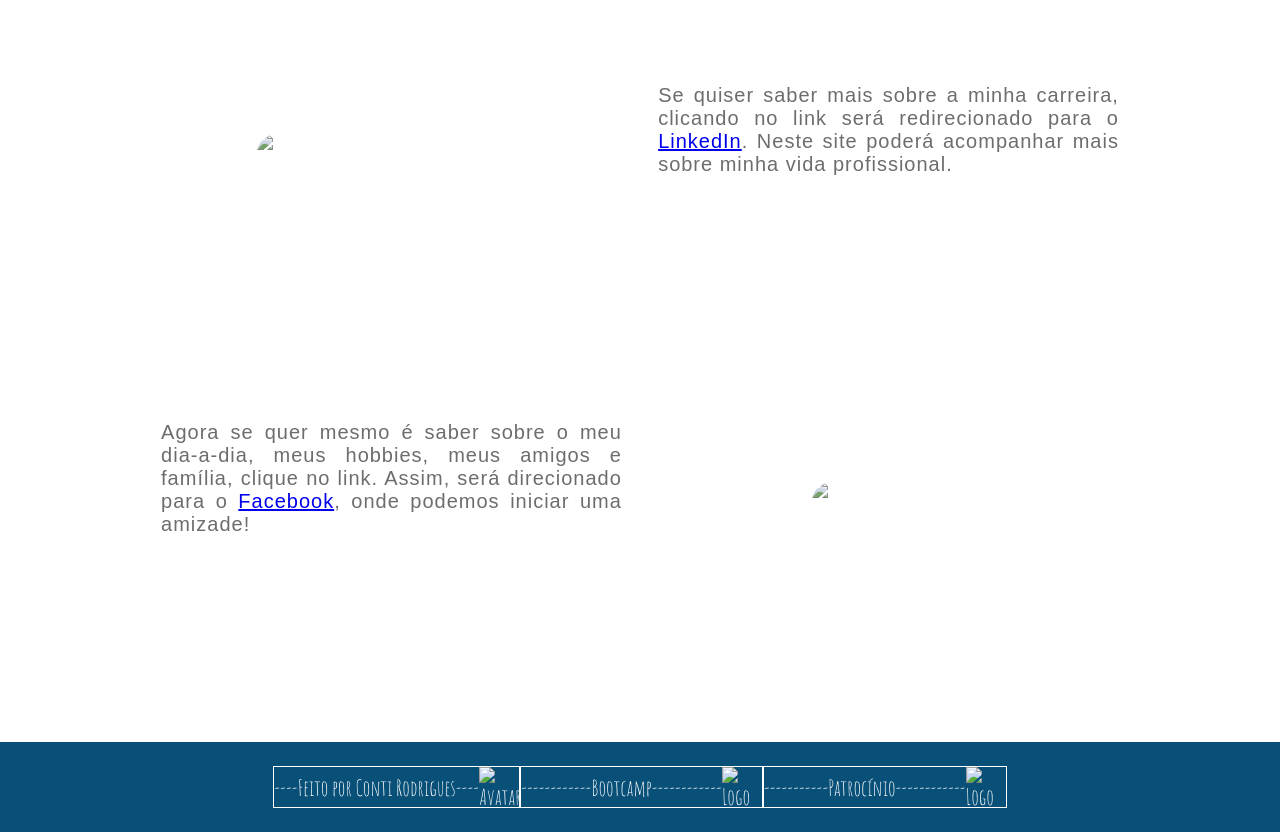
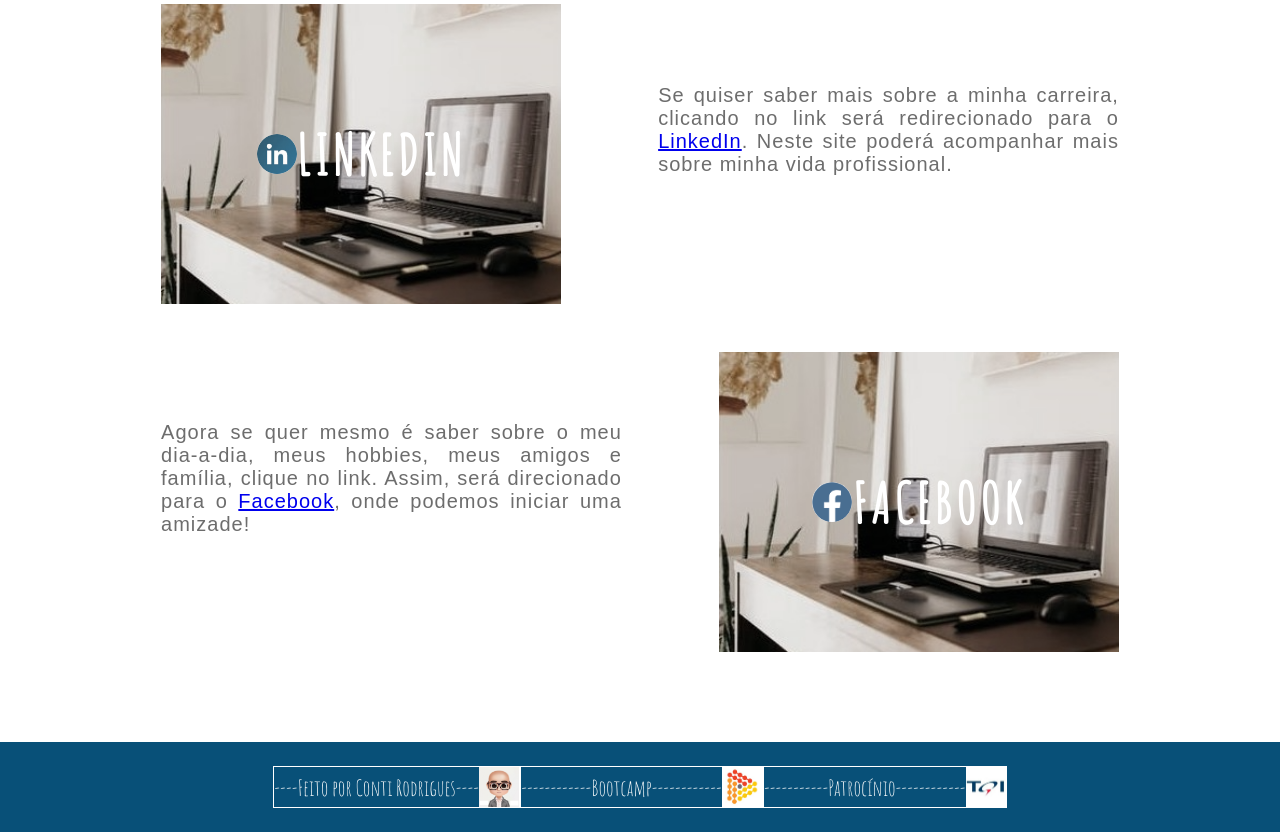
Before and after one commit to ContiRodrigues/desafio-dio-css-transition, a plain HTML site: page index.html in a window 1280 px wide. Shown: the part 1240-2072 px from the top of the page. Drawn offline with Linux system fonts and the light colour scheme.

Commit message:
Correção erro em imagens

```diff
--- a/index.html
+++ b/index.html
@@ -1,5 +1,5 @@
 <!DOCTYPE html>
-<html lang="en">
+<html lang="pt-br">
 <head>
     <meta charset="UTF-8">
     <meta name="viewport" content="width=device-width, initial-scale=1.0">
@@ -51,7 +51,7 @@
             </div>
             <div class="card">
                 <div class="card-wrapper">
-                    <img class="card-wrapper-img" src="./logoGitHub.jpg" alt="Logo GitHub">
+                    <img class="card-wrapper-img" src="./img/logoGitHub.jpg" alt="Logo GitHub">
                     <h2>GitHub</h2>
                     <p>Acompanhe alguns dos meus projetos</p>
                 </div>
@@ -60,7 +60,7 @@
         <div class="card-container">
             <div class="card">
                 <div class="card-wrapper">
-                    <img class="card-wrapper-img" src="./logoLinkedIn.jpg" alt="Logo LinkedIn">
+                    <img class="card-wrapper-img" src="./img/logoLinkedIn.jpg" alt="Logo LinkedIn">
                     <h2>LinkedIn</h2>
                     <p>Acompanhe minha carreira!</p>
                 </div>
@@ -79,7 +79,7 @@
             </div>
             <div class="card">
                 <div class="card-wrapper">
-                    <img class="card-wrapper-img" src="./logoFacebook.jpg" alt="Logo Facebook">
+                    <img class="card-wrapper-img" src="./img/logoFacebook.jpg" alt="Logo Facebook">
                     <h2>Facebook</h2>
                     <p>Ou mais do meu dia-a-dia ;)</p>
                 </div>
@@ -89,17 +89,17 @@
     <footer class="footer">
         <div class="footer-credits">
            <p>----Feito por Conti Rodrigues----
-                <img class="img-footer" src="./avatar.jpg" alt="Avatar">
+                <img class="img-footer" src="./img/avatar.jpg" alt="Avatar">
             </p>
         </div>
         <div class="footer-credits">
             <p>------------Bootcamp------------
-               <img class="img-footer" src="./logoDIO.jpg" alt="Logo Dio">
+               <img class="img-footer" src="./img/logoDIO.jpg" alt="Logo Dio">
             </p>
         </div>
         <div class="footer-credits">
             <p>-----------Patrocínio------------
-                <img class="img-footer" src="./logoTQI.jpg" alt="Logo TQI">
+                <img class="img-footer" src="./img/logoTQI.jpg" alt="Logo TQI">
             </p>
         </div>
     </footer>
--- a/style.css
+++ b/style.css
@@ -220,7 +220,7 @@ a:hover {
     height: 300px;
     width: 400px;
     margin: 3rem 0 0 0;
-    background-image: url('./room.jpg');
+    background-image: url('./img/room.jpg');
     background-position: center;
     background-repeat: no-repeat;
     background-size: cover;
```
